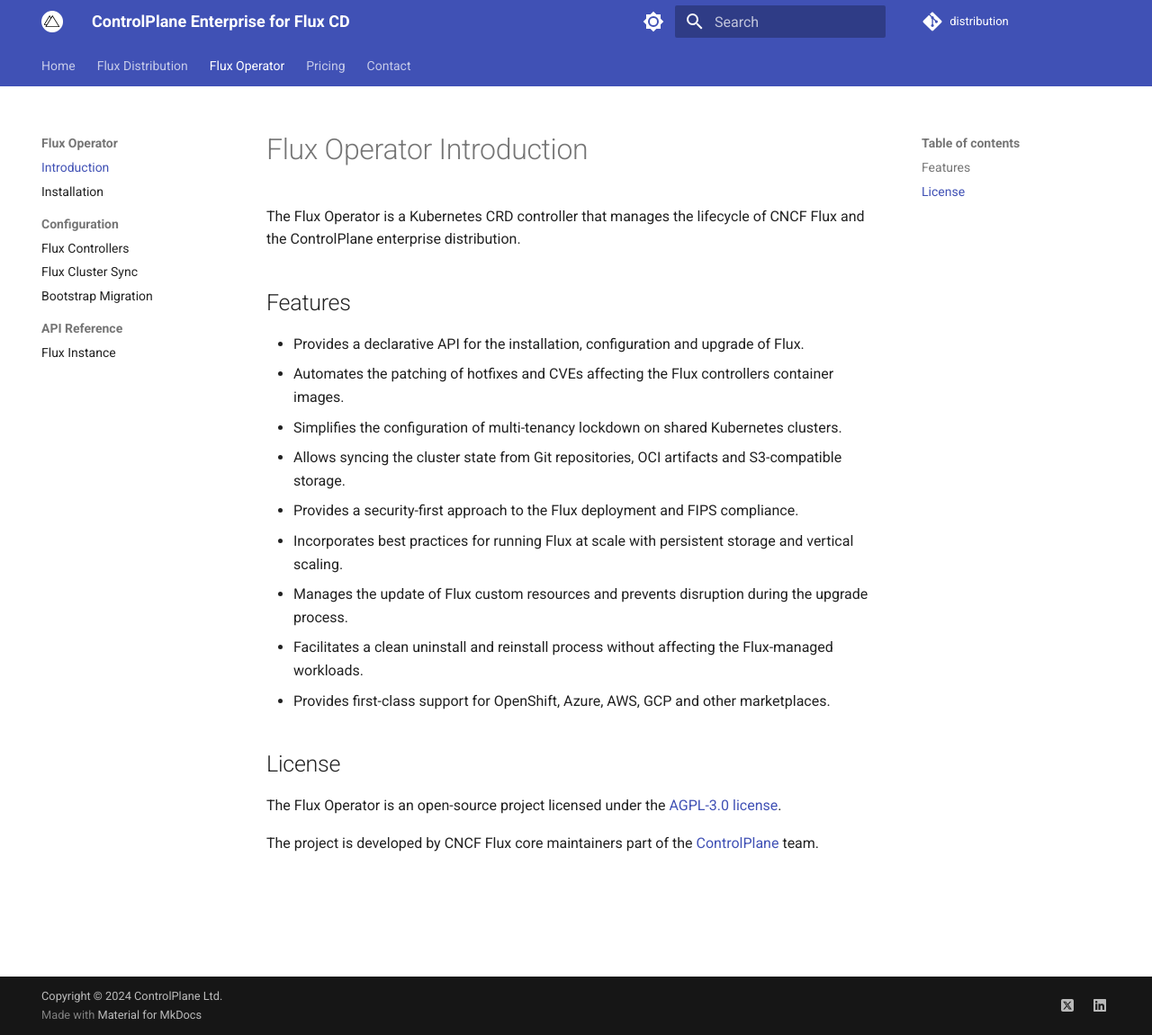
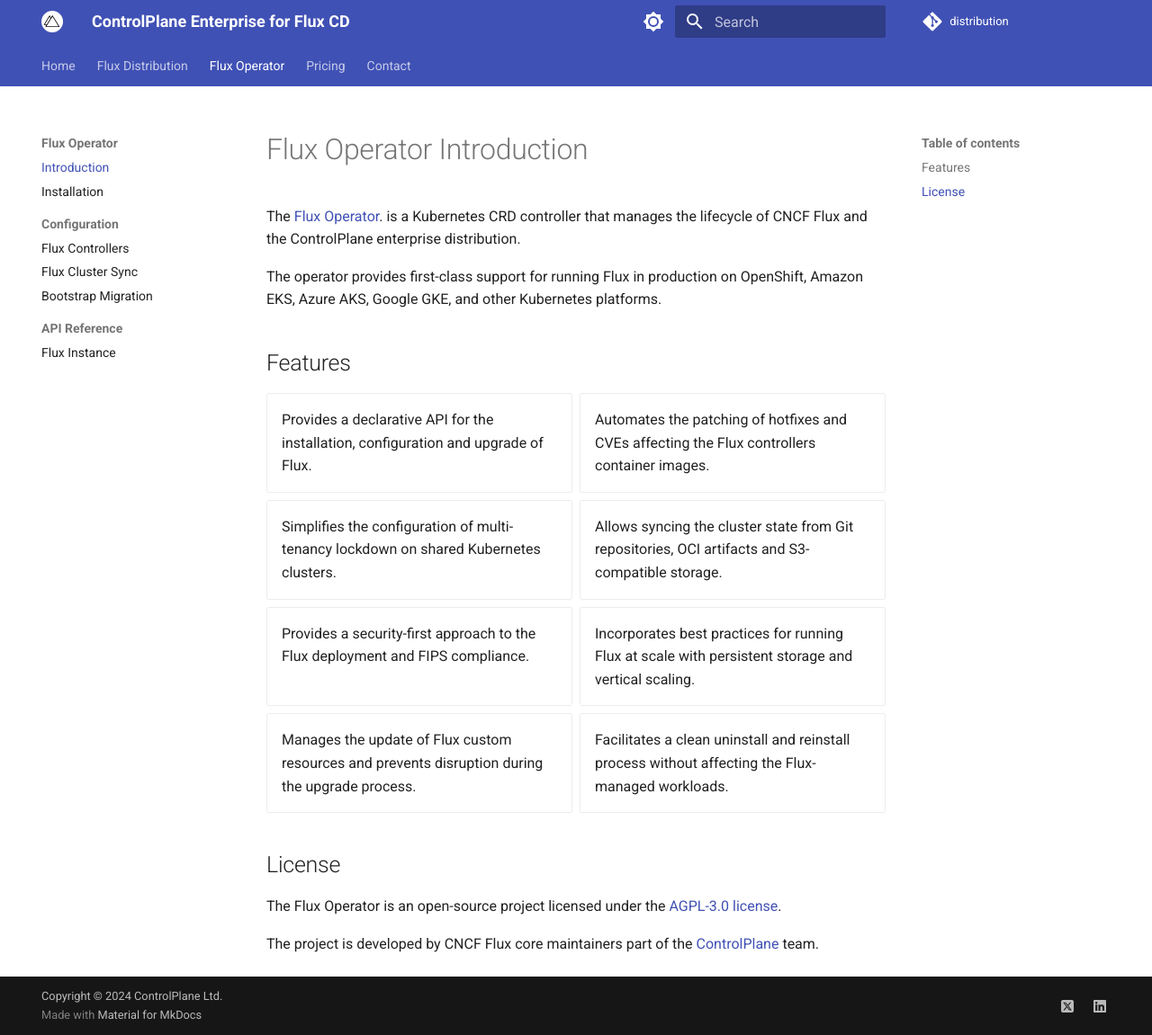
Before and after one commit to controlplaneio-fluxcd/distribution, an MkDocs documentation site: the page built from docs/operator/index.md, in a window 1280 px wide and 1151 px high. Shown: the whole window at 90% size. Built offline with MkDocs 1.6.1 and Material for MkDocs 9.7.7, drawn with Linux system fonts in a browser that asks for light colours; comment, search, counter and statistics services are not loaded.

Commit message:
Add operator intro
Signed-off-by: Stefan Prodan <stefan.prodan@gmail.com>

```diff
--- a/docs/operator/index.md
+++ b/docs/operator/index.md
@@ -1,9 +1,15 @@
 # Flux Operator Introduction
 
-The Flux Operator is a Kubernetes CRD controller that manages
+The [Flux Operator](https://github.com/controlplaneio-fluxcd/flux-operator).
+is a Kubernetes CRD controller that manages
 the lifecycle of CNCF Flux and the ControlPlane enterprise distribution.
 
+The operator provides first-class support for running Flux in production on
+OpenShift, Amazon EKS, Azure AKS, Google GKE, and other Kubernetes platforms.
+
 ## Features
+
+<div class="grid cards" markdown>
 
 - Provides a declarative API for the installation, configuration and upgrade of Flux.
 - Automates the patching of hotfixes and CVEs affecting the Flux controllers container images.
@@ -13,7 +19,8 @@
 - Incorporates best practices for running Flux at scale with persistent storage and vertical scaling.
 - Manages the update of Flux custom resources and prevents disruption during the upgrade process.
 - Facilitates a clean uninstall and reinstall process without affecting the Flux-managed workloads.
-- Provides first-class support for OpenShift, Azure, AWS, GCP and other marketplaces.
+
+</div>
 
 ## License
 
```
Also changed, not shown: docs/distribution/install.md (+1 -1 lines).
